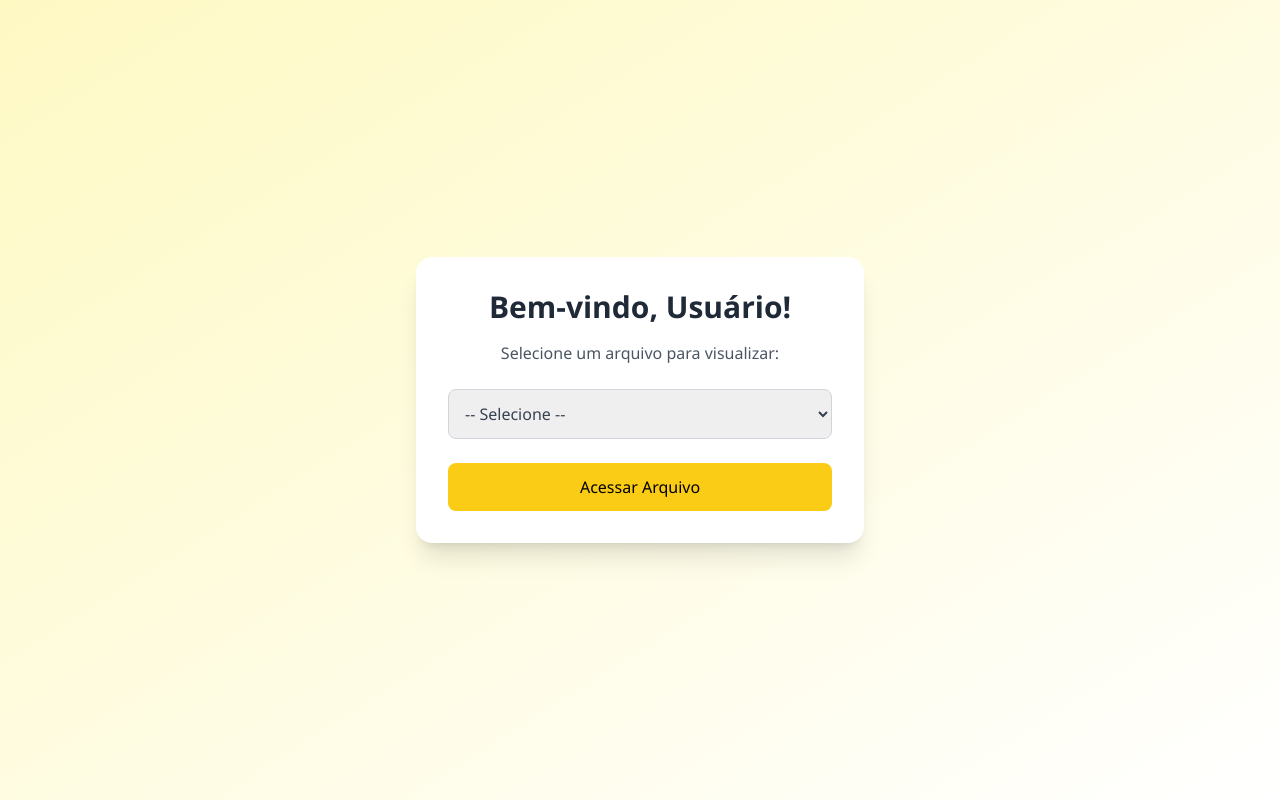
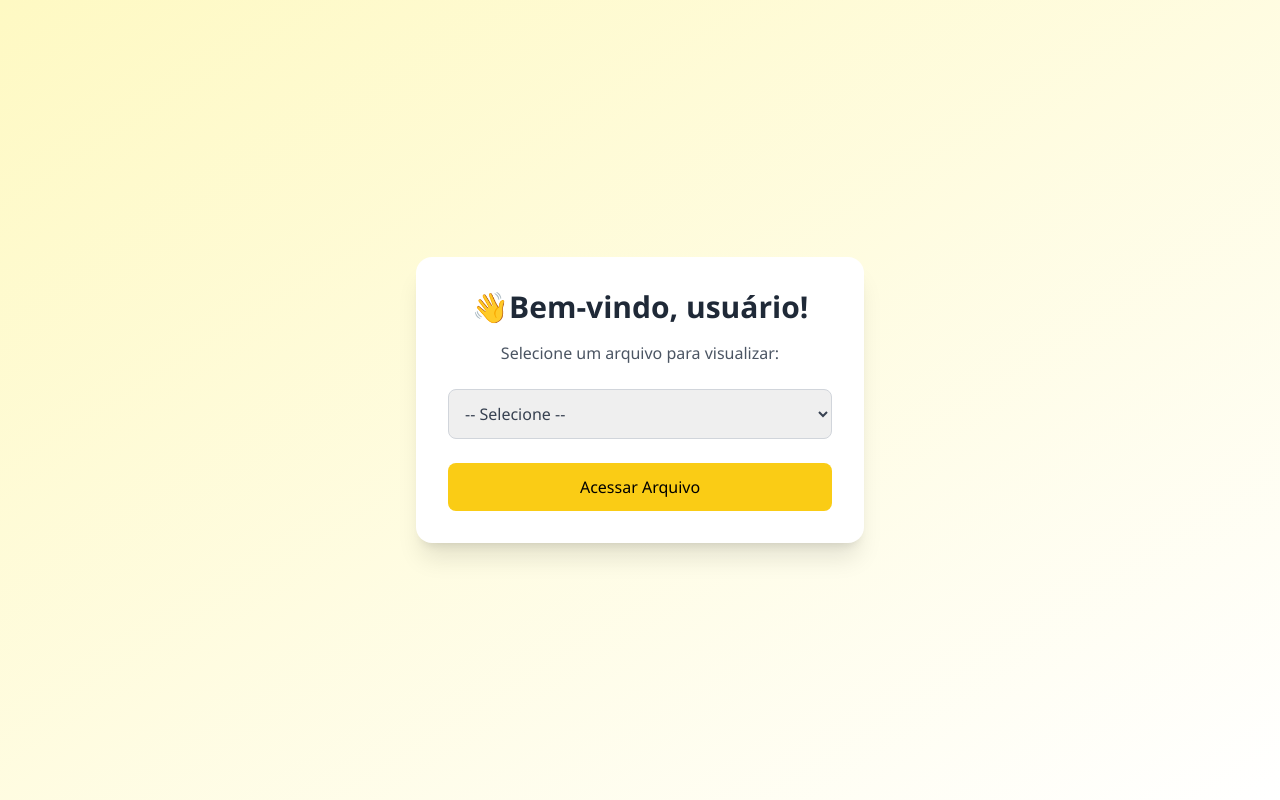
Before and after one commit to jeanmm03/nataraFispqs, a plain HTML site: page index.html in a window 1280 px wide. Drawn offline with nearby package versions, Linux system fonts and the light colour scheme; no server answers.

Commit message:
Update index.html

```diff
--- a/index.html
+++ b/index.html
@@ -34,7 +34,7 @@
 
     window.onload = async () => {
       const nome = localStorage.getItem('usuarioNome') || 'Usuário';
-      document.getElementById('boasVindas').textContent = `Bem-vindo, ${nome}!`;
+      document.getElementById('boasVindas').textContent = `👋Bem-vindo, usuário! `;
 
       try {
         const query = encodeURIComponent(`'${FOLDER_ID}' in parents and mimeType='application/pdf' and trashed=false`);
```
